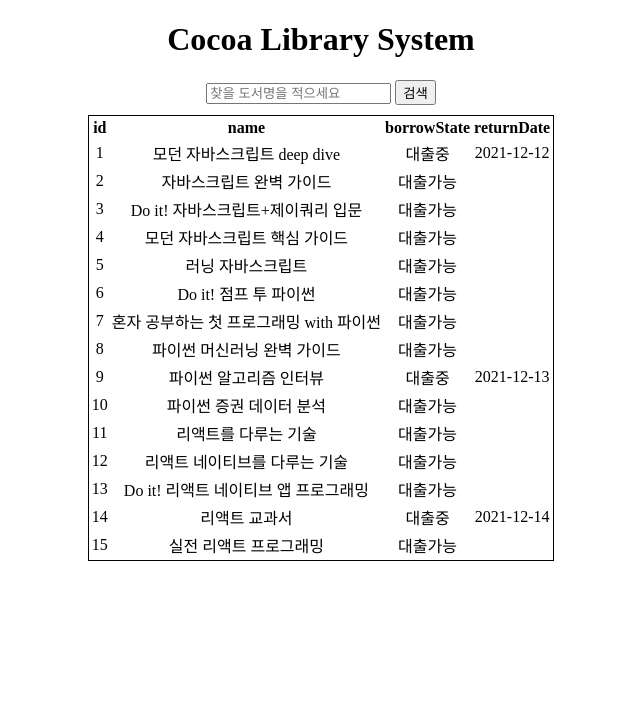
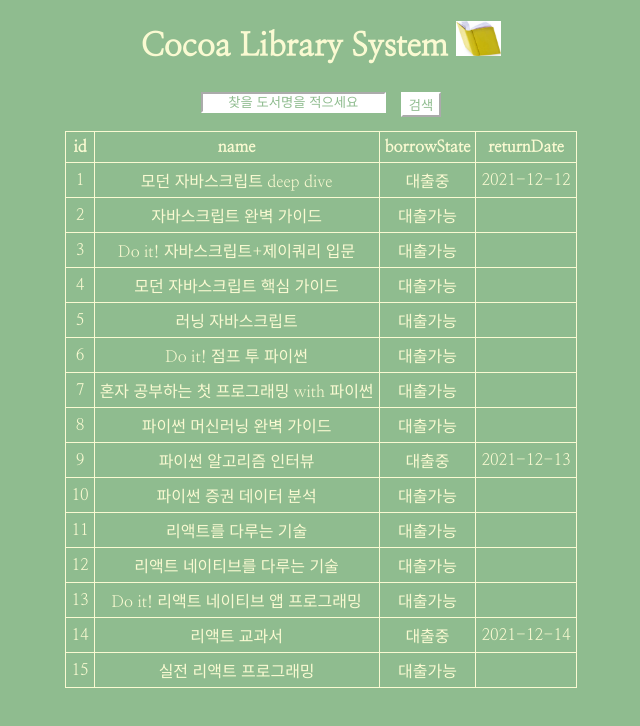
Before and after one commit to soralee2821/cocoa, a website with bundled scripts: page week5/index.html in a window 1280 px wide. Both pictures are taken after a click on the button "검색". Shown: the whole page, without its empty margins (319-959 px from the left). Built offline with nearby package versions, Linux system fonts and the light colour scheme.

Commit message:
feat: add style by css

```diff
--- a/week5/index.html
+++ b/week5/index.html
@@ -8,7 +8,7 @@
   <title>Cocoa Library System</title>
 </head>
 <body>
-  <h1>Cocoa Library System</h1>
+  <h1>Cocoa Library System <img class="book-logo" src="image/book.png" alt="book" /></h1>
   <div>
     <input type="text" class="input-book-name" placeholder="찾을 도서명을 적으세요" />
     <button type="button" class="search-button">검색</button>
--- a/week5/style.css
+++ b/week5/style.css
@@ -1,10 +1,53 @@
+@import url('https://fonts.googleapis.com/css2?family=Nanum+Myeongjo&display=swap');
+
 body {
+  font-family: 'Nanum Myeongjo', serif;
+  text-align: center;
+  background-color: darkseagreen;
+  COLOR: lightgoldenrodyellow;
+}
+
+div {
+  display: flex;
+  justify-content: center;
+  align-items: flex-start;
+  padding: 0.25rem;
+}
+
+div >*{
+  margin: 0 7.5px;
+
+}
+table {
+  border: 1px solid lightgoldenrodyellow;
+  border-collapse: collapse;
+  margin: 10px auto;
+}
+
+tr, th, td {
+  border: 0.5px solid lightgoldenrodyellow;
+  padding: 5px;
+}
+
+input, button {
+  text-align: center;
+  background-color: white;
+  border-color: white;
+  color: darkseagreen;
+}
+
+input::placeholder {
+  color: darkseagreen;
   text-align: center;
 }
 
-.book-table {
-  border: 1px solid black;
-  margin: 10px auto;
+.display-book {
+  margin: 10px;
+}
+
+.book-logo {
+  width: 45px;
+  height: 35px;
 }
 
 .book-image {
@@ -12,6 +55,7 @@ body {
   height: auto;
   max-width: 150px;
   max-height: 200px;
+  margin: 5px;
 }
 
 .invisible {
```
Also changed, not shown: week5/image/book.png (added).
